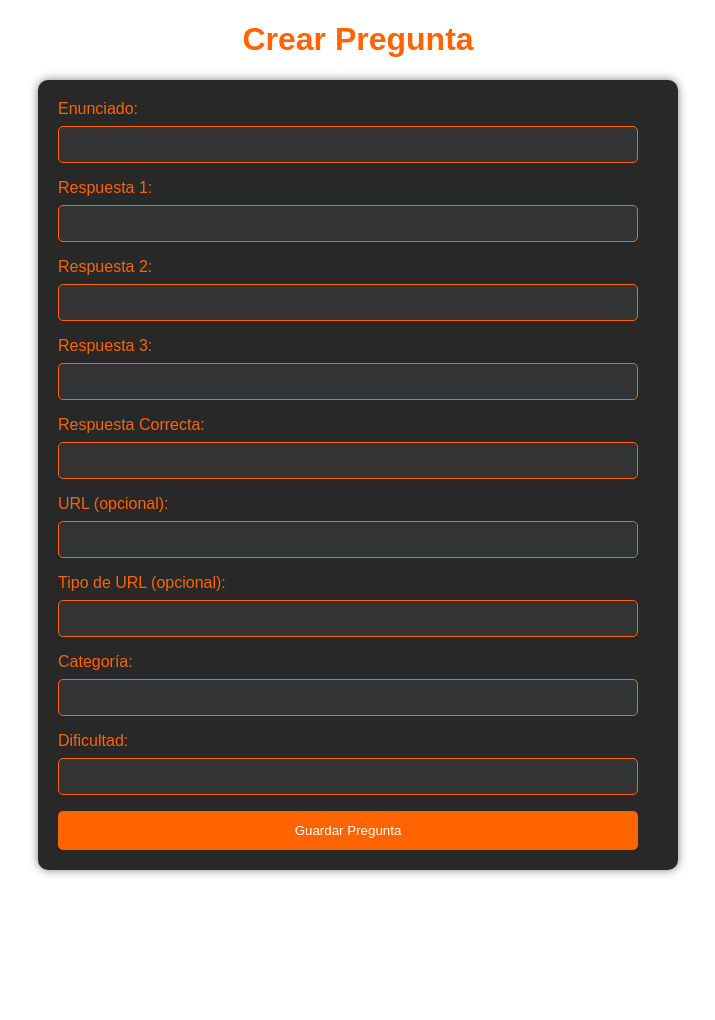
After one commit to Aljarilla11/Autoescuela, a PHP site: page /forms/CrearPregunta.php in a window 1280 px wide. The commit adds this page. Shown: the whole page, without its empty margins (282-997 px from the left). Run offline with PHP 8.4, Linux system fonts and the light colour scheme.

Commit message:
CREAR PREGUNTAS

```diff
--- /dev/null
+++ b/estilos/estiloCrearPregunta.css
@@ -0,0 +1,56 @@
+body {
+    font-family: 'Arial', sans-serif;
+    background-color: #ffffff; /* Negro */
+    color: white;
+    margin: 0;
+    padding: 0;
+    height: 100%;
+}
+
+h1 {
+    color: #FF6400; /* Naranja */
+    text-align: center;
+}
+
+form {
+    max-width: 600px;
+    margin: 20px auto;
+    padding: 20px;
+    background-color: #282828; /* Gris oscuro */
+    border-radius: 10px;
+    box-shadow: 0 0 10px rgba(0, 0, 0, 0.5);
+    margin-bottom: 150px; /* Ajusta según sea necesario */
+}
+
+label {
+    display: block;
+    margin-bottom: 8px;
+    color: #FF6400; /* Naranja */
+}
+
+input[type="text"],
+input[type="number"] {
+    width: calc(100% - 20px);
+    padding: 10px;
+    margin-bottom: 16px;
+    box-sizing: border-box;
+    background-color: #333; /* Negro */
+    color: white;
+    border: 1px solid #FF6400; /* Naranja */
+    border-radius: 5px;
+}
+
+button {
+    background-color: #FF6400; /* Naranja */
+    color: white;
+    padding: 12px;
+    border: none;
+    border-radius: 5px;
+    cursor: pointer;
+    transition: background-color 0.3s;
+    width: calc(100% - 20px);
+}
+
+button:hover {
+    background-color: #FF4500; /* Naranja oscuro al pasar el mouse */
+}
--- /dev/null
+++ b/forms/CrearPregunta.php
@@ -0,0 +1,100 @@
+<?php
+if ($_SERVER['REQUEST_METHOD'] == 'POST' &&
+    isset($_POST['enunciado'], $_POST['resp1'], $_POST['resp2'], $_POST['resp3'], $_POST['correcto'], $_POST['categoria'], $_POST['dificultad'])) {
+
+    $conexion = Db::conectar();
+
+    $enunciado = $_POST['enunciado'];
+    $resp1 = $_POST['resp1'];
+    $resp2 = $_POST['resp2'];
+    $resp3 = $_POST['resp3'];
+    $correcto = $_POST['correcto'];
+    $url = isset($_POST['url']) ? $_POST['url'] : null;
+    $tipoUrl = isset($_POST['tipoUrl']) ? $_POST['tipoUrl'] : null;
+    $categoriaNombre = $_POST['categoria'];
+    $dificultadNombre = $_POST['dificultad'];
+
+    // Obtener el id de la categoría
+    $queryCategoria = "SELECT id FROM categoria WHERE nombre = :categoriaNombre LIMIT 1";
+    $statementCategoria = $conexion->prepare($queryCategoria);
+    $statementCategoria->bindParam(':categoriaNombre', $categoriaNombre);
+    $statementCategoria->execute();
+    $idCategoria = $statementCategoria->fetch(PDO::FETCH_COLUMN);
+
+    // Obtener el id de la dificultad
+    $queryDificultad = "SELECT id FROM dificultad WHERE nombre = :dificultadNombre LIMIT 1";
+    $statementDificultad = $conexion->prepare($queryDificultad);
+    $statementDificultad->bindParam(':dificultadNombre', $dificultadNombre);
+    $statementDificultad->execute();
+    $idDificultad = $statementDificultad->fetch(PDO::FETCH_COLUMN);
+
+    // Sentencia SQL para insertar la pregunta
+    $sql = "INSERT INTO pregunta (enunciado, resp1, resp2, resp3, correcto, url, tipoUrl, id_dificultad, id_categoria)
+            VALUES (:enunciado, :resp1, :resp2, :resp3, :correcto, :url, :tipoUrl, :idDificultad, :idCategoria)";
+
+    $statement = $conexion->prepare($sql);
+
+    $statement->bindParam(':enunciado', $enunciado);
+    $statement->bindParam(':resp1', $resp1);
+    $statement->bindParam(':resp2', $resp2);
+    $statement->bindParam(':resp3', $resp3);
+    $statement->bindParam(':correcto', $correcto);
+    $statement->bindParam(':url', $url);
+    $statement->bindParam(':tipoUrl', $tipoUrl);
+    $statement->bindParam(':idDificultad', $idDificultad, PDO::PARAM_INT);
+    $statement->bindParam(':idCategoria', $idCategoria, PDO::PARAM_INT);
+
+    if ($statement->execute()) {
+        echo "Pregunta guardada exitosamente.";
+    } else {
+        echo "Error al guardar la pregunta: " . $statement->errorInfo()[2];
+    }
+
+    // Cierra la conexión
+    $conexion = null;
+}
+?>
+
+<!DOCTYPE html>
+<html lang="es">
+<head>
+    <meta charset="UTF-8">
+    <meta name="viewport" content="width=device-width, initial-scale=1.0">
+    <title>Crear Pregunta</title>
+    <link rel="stylesheet" href="../estilos/estiloCrearPregunta.css">
+</head>
+<body>
+    <h1>Crear Pregunta</h1>
+
+    <form action="" method="post">
+        <label for="enunciado">Enunciado:</label>
+        <input type="text" name="enunciado" required>
+
+        <label for="resp1">Respuesta 1:</label>
+        <input type="text" name="resp1" required>
+
+        <label for="resp2">Respuesta 2:</label>
+        <input type="text" name="resp2" required>
+
+        <label for="resp3">Respuesta 3:</label>
+        <input type="text" name="resp3" required>
+
+        <label for="correcto">Respuesta Correcta:</label>
+        <input type="text" name="correcto" required>
+
+        <label for="url">URL (opcional):</label>
+        <input type="text" name="url">
+
+        <label for="tipoUrl">Tipo de URL (opcional):</label>
+        <input type="text" name="tipoUrl">
+
+        <label for="categoria">Categoría:</label>
+        <input type="text" name="categoria" required>
+
+        <label for="dificultad">Dificultad:</label>
+        <input type="text" name="dificultad" required>
+
+        <button type="submit">Guardar Pregunta</button>
+    </form>
+</body>
+</html>
--- a/forms/Profesor.php
+++ b/forms/Profesor.php
@@ -29,7 +29,7 @@
         </div>
     </li>
     <li class="submenu">
-        <a href="#crearpreguntas">Crear Preguntas</a>
+        <a href="?menu=crearPregunta">Crear Preguntas</a>
     </li>
     <li class="submenu">
         <a href="#verresultado">Ver Resultado</a>
--- a/vistas/Enruta.php
+++ b/vistas/Enruta.php
@@ -57,6 +57,10 @@ if (isset($_GET['menu']))
     {
         require_once './forms/Galeria.php';
     }
+    if($_GET['menu'] == "crearPregunta")
+    {
+        require_once './forms/CrearPregunta.php';
+    }
 
 
 
```
Also changed, not shown: forms/Admin.php (+14 -1 lines).
